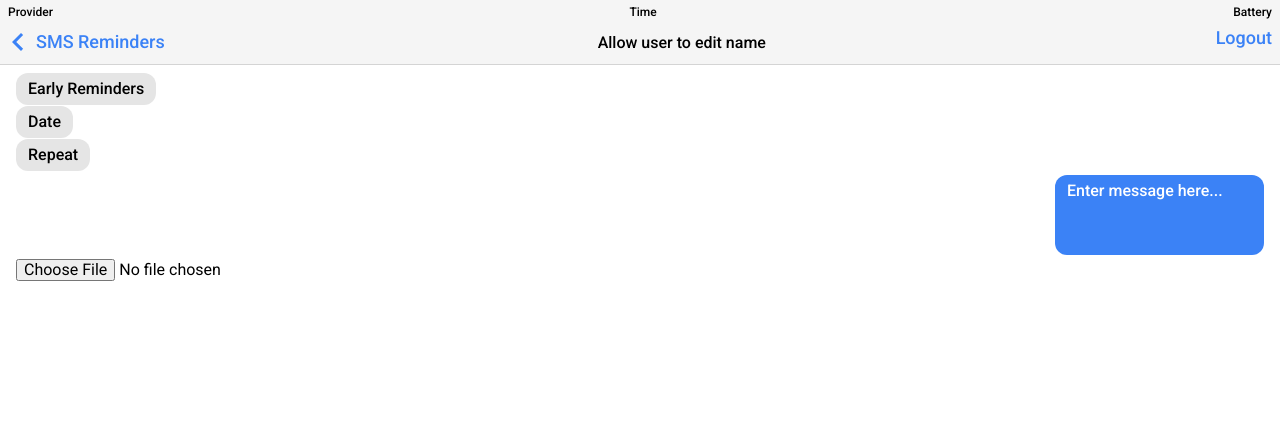
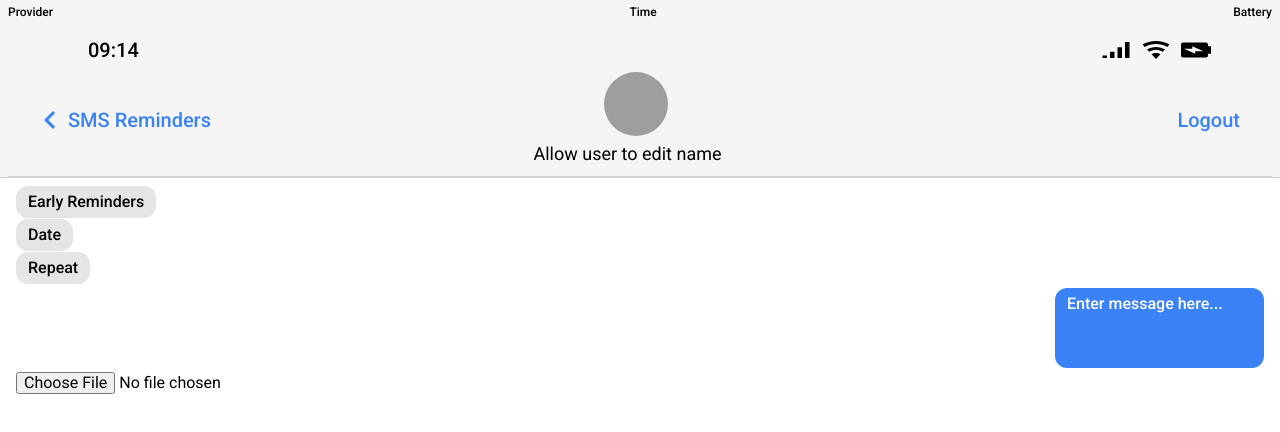
Before and after one commit to jackwatters45/sms-notification-app, a React (Vite) app: page / in a window 1280 px wide. Shown: the top 432 px of the page. Built offline with nearby package versions, Linux system fonts and the light colour scheme; grey boxes are pictures that could not be loaded.

Commit message:
Nav setup minus handlers.

```diff
--- a/src/components/Nav/Nav.tsx
+++ b/src/components/Nav/Nav.tsx
@@ -1,16 +1,11 @@
-import { mdiChevronLeft } from "@mdi/js";
-import Icon from "@mdi/react";
+import NavOptions from "./NavOptions";
+import PhoneData from "./PhoneData";
 
-// TODO make input actually centers
 const Nav = () => {
 	return (
-		<nav className="flex justify-between py-1 -ml-2">
-			<div className="flex items-center">
-				<Icon path={mdiChevronLeft} size={1.5} color={"#3b82f6"} />
-				<h1 className="text-blue-500 text-lg">SMS Reminders</h1>
-			</div>
-			<input type="text" value={"Allow user to edit name"} />
-			<div className="text-blue-500 text-lg">Logout</div>
+		<nav className="flex flex-0 flex-col bg-neutral-100 border-b border-neutral-300 border-solid font-medium pb-2  pt-4 gap-2">
+			<PhoneData />
+			<NavOptions avatar="" />
 		</nav>
 	);
 };
--- /dev/null
+++ b/src/components/Nav/NavOptions/NavOptions.tsx
@@ -0,0 +1,35 @@
+import { mdiChevronLeft } from "@mdi/js";
+import Icon from "@mdi/react";
+
+interface NavOptionsProps {
+	avatar: string;
+}
+
+const defaultUserAvatar =
+	"https://res.cloudinary.com/drheg5d7j/image/upload/v1693427762/odin-book/defaultUserAvatar_fuzkmd.png";
+
+const NavOptions = ({ avatar }: NavOptionsProps) => {
+	return (
+		<div className="flex justify-center items-center px-8 -ml-2 text-xl">
+			<div className="absolute left-8 flex items-center">
+				<Icon path={mdiChevronLeft} size={1.5} color={"#3b82f6"} />
+				<h1 className="text-blue-500 ">SMS Reminders</h1>
+			</div>
+			<div className="flex flex-col items-center gap-1">
+				<img
+					src={avatar || defaultUserAvatar}
+					alt=""
+					className="h-16 w-16 rounded-full"
+				/>
+				<input
+					type="text"
+					className="font-normal text-lg"
+					value={"Allow user to edit name"}
+				/>
+			</div>
+			<div className="absolute right-10 text-blue-500">Logout</div>
+		</div>
+	);
+};
+
+export default NavOptions;
--- /dev/null
+++ b/src/components/Nav/NavOptions/index.tsx
@@ -0,0 +1 @@
+export { default } from "./NavOptions";
--- /dev/null
+++ b/src/components/Nav/PhoneData/DigitalClock/DigitalClock.tsx
@@ -0,0 +1,9 @@
+import useDigitalClock from "./useDigitalClock";
+
+const DigitalClock = () => {
+	const { formatTime, currentTime } = useDigitalClock();
+
+	return <div className="text-xl font-medium">{formatTime(currentTime)}</div>;
+};
+
+export default DigitalClock;
--- /dev/null
+++ b/src/components/Nav/PhoneData/DigitalClock/index.tsx
@@ -0,0 +1 @@
+export { default } from "./DigitalClock";
--- /dev/null
+++ b/src/components/Nav/PhoneData/DigitalClock/useDigitalClock.tsx
@@ -0,0 +1,28 @@
+import { useState, useEffect } from "react";
+
+const useDigitalClock = () => {
+	const [currentTime, setCurrentTime] = useState(new Date());
+
+	useEffect(() => {
+		const timerId = setInterval(() => {
+			setCurrentTime(new Date());
+		}, 60000);
+
+		return () => {
+			clearInterval(timerId);
+		};
+	}, []);
+
+	const formatTime = (time: Date) => {
+		const hours = time.getHours();
+		const minutes = time.getMinutes();
+
+		return [hours.toString().padStart(2, "0"), minutes.toString().padStart(2, "0")].join(
+			":",
+		);
+	};
+
+	return { formatTime, currentTime };
+};
+
+export default useDigitalClock;
--- /dev/null
+++ b/src/components/Nav/PhoneData/PhoneData.tsx
@@ -0,0 +1,13 @@
+import DigitalClock from "./DigitalClock";
+import PhoneStatus from "./PhoneStatus";
+
+const PhoneData = () => {
+	return (
+		<div className="flex justify-between text-lg pl-20 pr-16">
+			<DigitalClock />
+			<PhoneStatus />
+		</div>
+	);
+};
+
+export default PhoneData;
--- /dev/null
+++ b/src/components/Nav/PhoneData/PhoneStatus/PhoneStatus.tsx
@@ -0,0 +1,18 @@
+import Icon from "@mdi/react";
+import { mdiBatteryCharging, mdiSignal, mdiWifi } from "@mdi/js";
+
+const PhoneStatus = () => {
+	return (
+		<div className="flex items-center gap-4">
+			<Icon path={mdiSignal} size={1} className="scale-x-150 scale-y-90" />
+			<Icon path={mdiWifi} size={1} className="scale-x-125" />
+			<Icon
+				path={mdiBatteryCharging}
+				size={1}
+				className="scale-y-150 scale-x-125 rotate-90"
+			/>
+		</div>
+	);
+};
+
+export default PhoneStatus;
--- /dev/null
+++ b/src/components/Nav/PhoneData/PhoneStatus/index.tsx
@@ -0,0 +1 @@
+export { default } from "./PhoneStatus";
--- /dev/null
+++ b/src/components/Nav/PhoneData/index.tsx
@@ -0,0 +1 @@
+export { default } from "./PhoneData";
```
